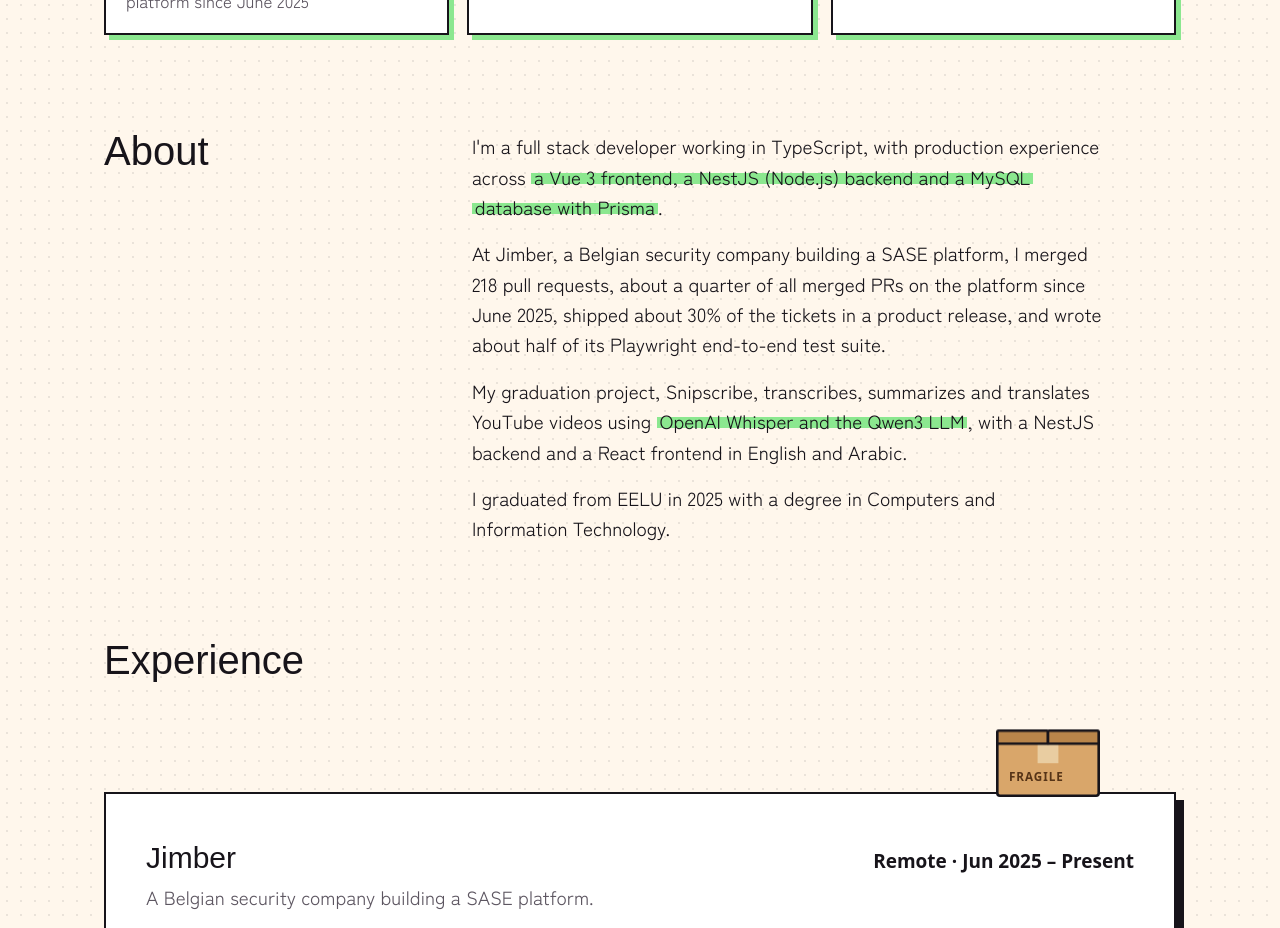
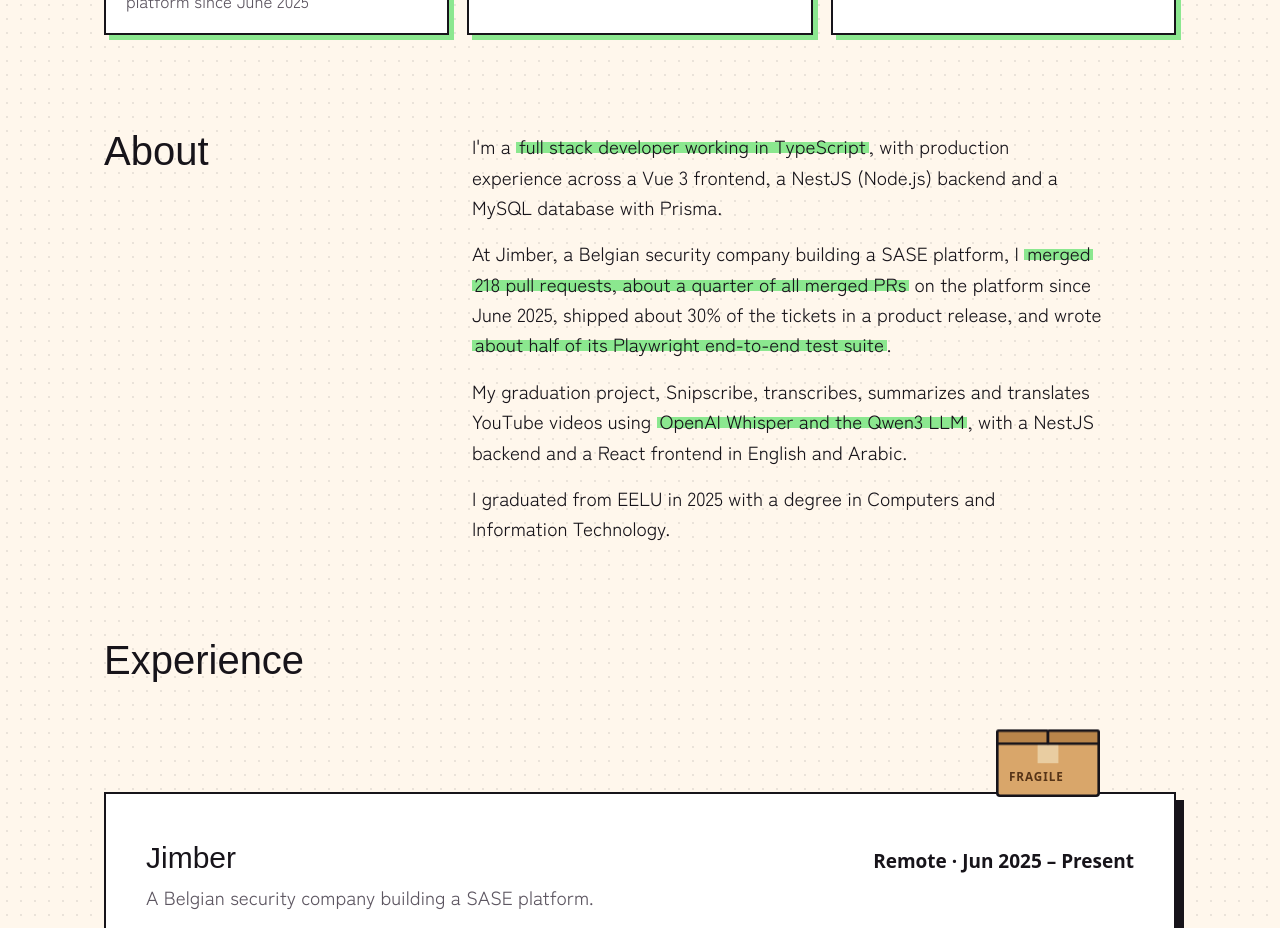
Before and after one commit to Mostafa-Safwat/msafwat, a Nuxt app: page / in a window 1280 px wide. Shown: the part 940-1868 px from the top of the page. Built offline with nearby package versions, Linux system fonts and the light colour scheme; a web font is replaced by a local one.

Commit message:
feat: enhance about section with emphasis on key achievements and skills

```diff
--- a/app/data/site.ts
+++ b/app/data/site.ts
@@ -18,8 +18,8 @@
 ]
 
 export const about = [
-  "I'm a full stack developer working in TypeScript, with production experience across ==a Vue 3 frontend, a NestJS (Node.js) backend and a MySQL database with Prisma==.",
-  'At Jimber, a Belgian security company building a SASE platform, I merged 218 pull requests, about a quarter of all merged PRs on the platform since June 2025, shipped about 30% of the tickets in a product release, and wrote about half of its Playwright end-to-end test suite.',
+  "I'm a ==full stack developer working in TypeScript==, with production experience across a Vue 3 frontend, a NestJS (Node.js) backend and a MySQL database with Prisma.",
+  'At Jimber, a Belgian security company building a SASE platform, I ==merged 218 pull requests, about a quarter of all merged PRs== on the platform since June 2025, shipped about 30% of the tickets in a product release, and wrote ==about half of its Playwright end-to-end test suite==.',
   'My graduation project, Snipscribe, transcribes, summarizes and translates YouTube videos using ==OpenAI Whisper and the Qwen3 LLM==, with a NestJS backend and a React frontend in English and Arabic.',
   'I graduated from EELU in 2025 with a degree in Computers and Information Technology.',
 ]
```
